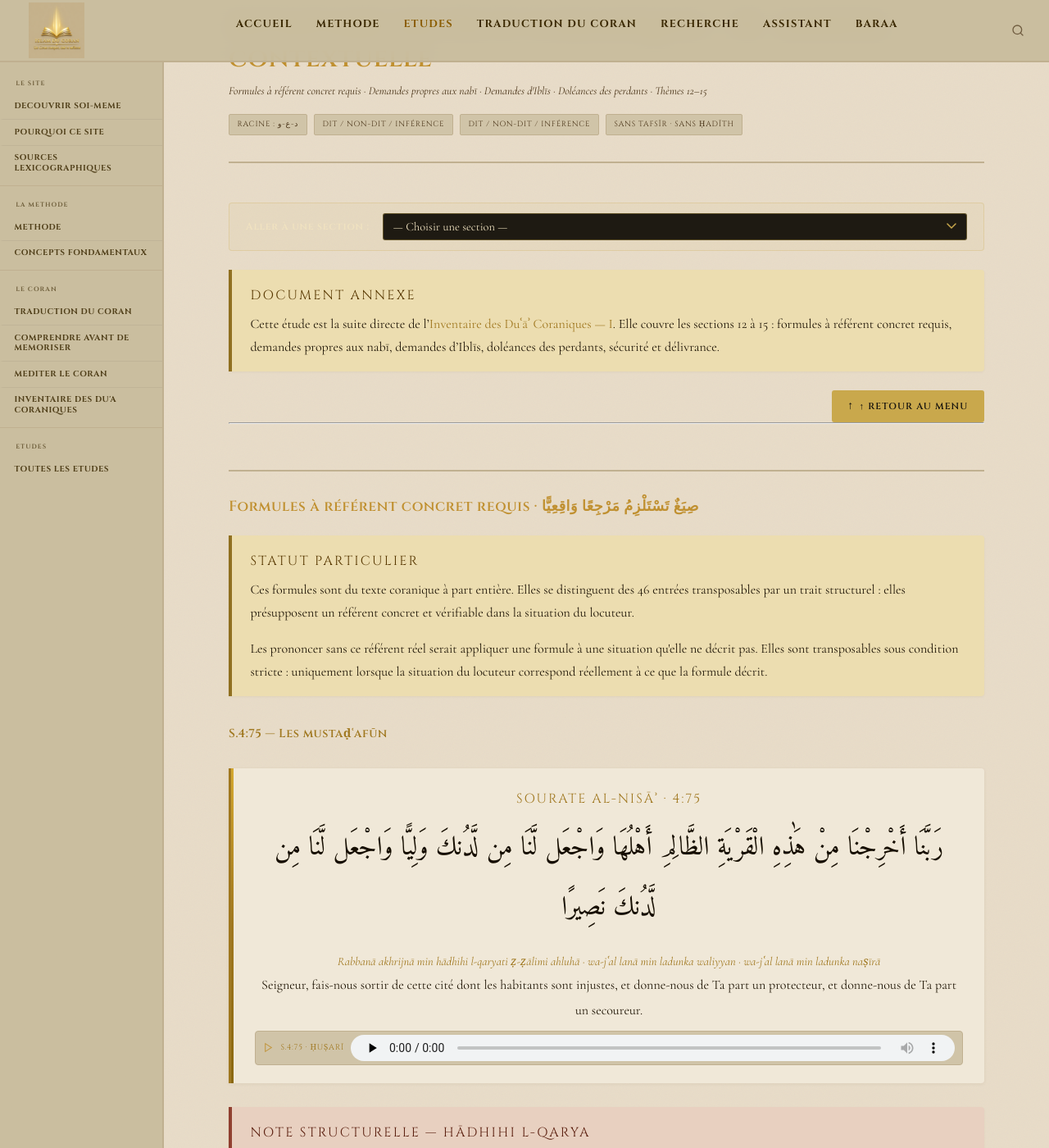
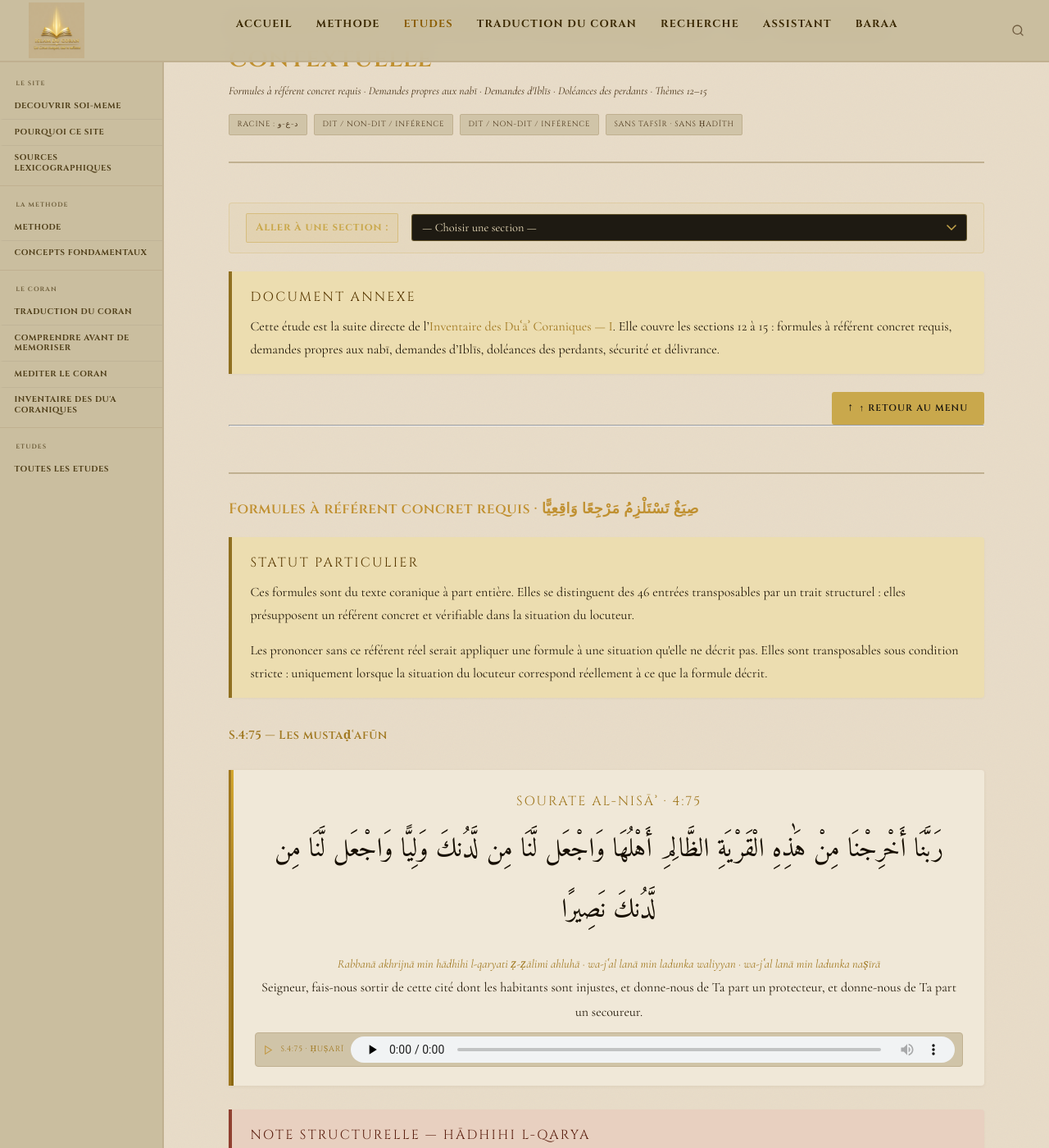
Before and after one commit to Makhuwcoder/islamducoran, a Jekyll site: the page built from _etudes/duaa-coraniques-2.md, in a window 1280 px wide and 1400 px high, scrolled down 276 px. Shown: the whole window at 82% size. Built offline with Jekyll 4.4.1, drawn with Linux system fonts in a browser that asks for light colours.

Commit message:
main.scss: label duaa-index-nav — or vif avec fond et bordure

```diff
--- a/assets/css/main.scss
+++ b/assets/css/main.scss
@@ -2288,10 +2288,14 @@ tr:nth-child(even) td { background: var(--bg2); }
 
   &__label {
     font-family: 'Cinzel', serif;
-    font-size: .75rem;
+    font-size: .8rem;
     letter-spacing: .07em;
-    font-weight: 600;
-    color: #f0e2c0;
+    font-weight: 700;
+    color: #c9a84c;
+    background: rgba(201, 168, 76, 0.12);
+    border: 1px solid rgba(201, 168, 76, 0.5);
+    border-radius: 2px;
+    padding: .3rem .7rem;
     white-space: nowrap;
   }
 
```
